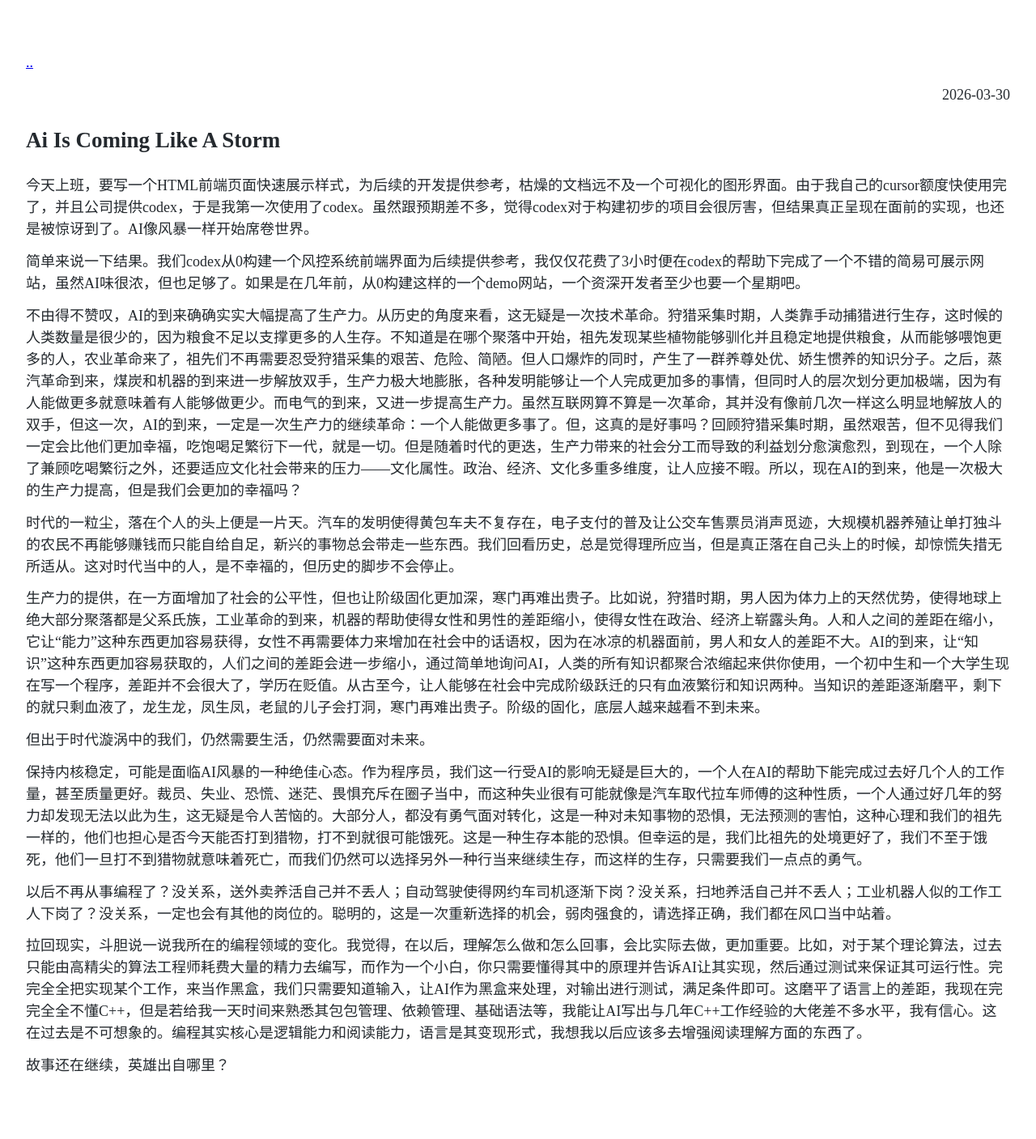
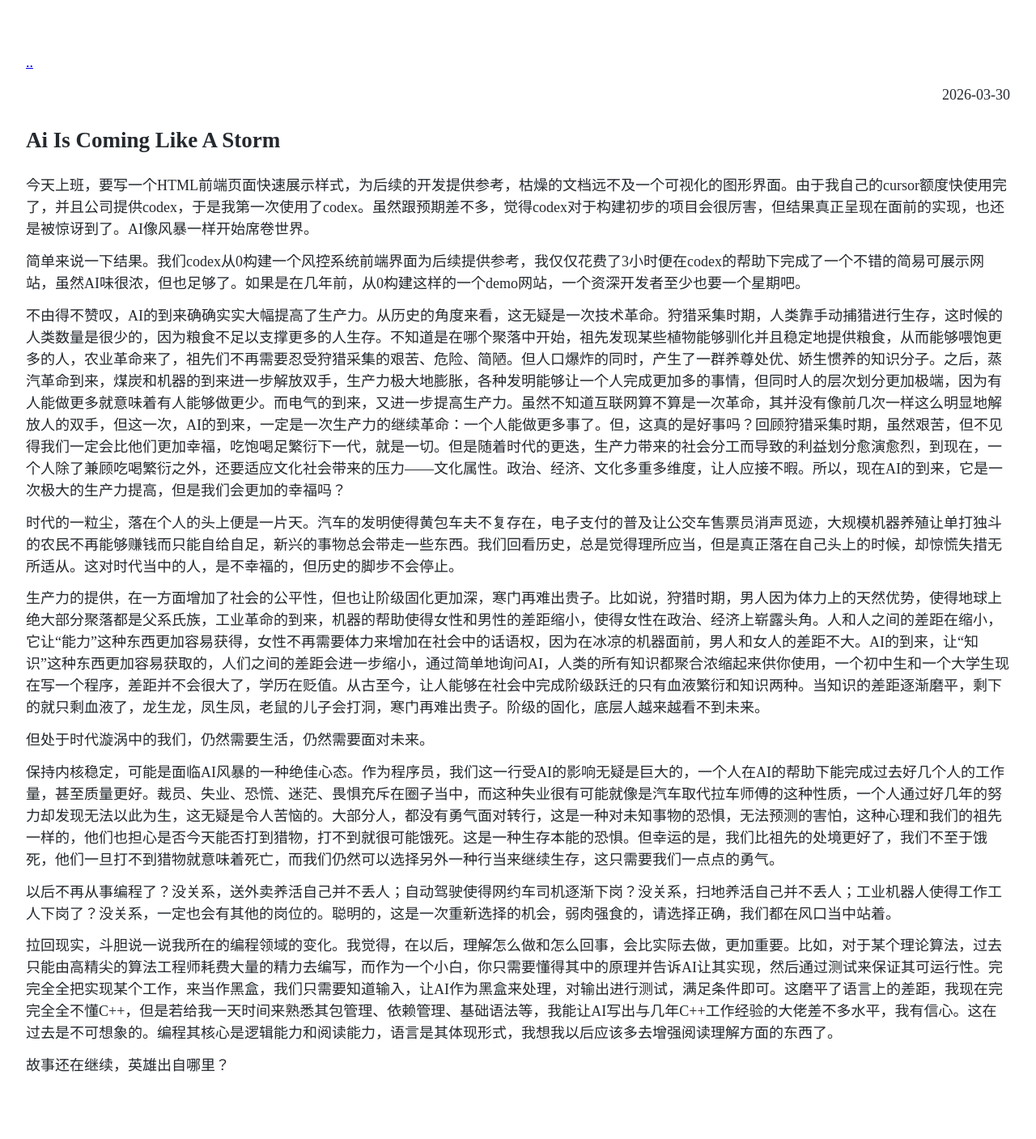
Before and after one commit to chen4903/chen4903.github.io, a Jekyll site: the page built from _posts/2026-03-30-AI-is-coming-like-a-storm.md, in a window 1280 px wide. Shown: the whole page at 81% size. Built offline with Jekyll 4.4.1, drawn with Linux system fonts in a browser that asks for light colours.

Commit message:
fix: typo

```diff
--- a/_posts/2026-03-30-AI-is-coming-like-a-storm.md
+++ b/_posts/2026-03-30-AI-is-coming-like-a-storm.md
@@ -7,18 +7,18 @@ category: articles
 
 简单来说一下结果。我们codex从0构建一个风控系统前端界面为后续提供参考，我仅仅花费了3小时便在codex的帮助下完成了一个不错的简易可展示网站，虽然AI味很浓，但也足够了。如果是在几年前，从0构建这样的一个demo网站，一个资深开发者至少也要一个星期吧。
 
-不由得不赞叹，AI的到来确确实实大幅提高了生产力。从历史的角度来看，这无疑是一次技术革命。狩猎采集时期，人类靠手动捕猎进行生存，这时候的人类数量是很少的，因为粮食不足以支撑更多的人生存。不知道是在哪个聚落中开始，祖先发现某些植物能够驯化并且稳定地提供粮食，从而能够喂饱更多的人，农业革命来了，祖先们不再需要忍受狩猎采集的艰苦、危险、简陋。但人口爆炸的同时，产生了一群养尊处优、娇生惯养的知识分子。之后，蒸汽革命到来，煤炭和机器的到来进一步解放双手，生产力极大地膨胀，各种发明能够让一个人完成更加多的事情，但同时人的层次划分更加极端，因为有人能做更多就意味着有人能够做更少。而电气的到来，又进一步提高生产力。虽然互联网算不算是一次革命，其并没有像前几次一样这么明显地解放人的双手，但这一次，AI的到来，一定是一次生产力的继续革命：一个人能做更多事了。但，这真的是好事吗？回顾狩猎采集时期，虽然艰苦，但不见得我们一定会比他们更加幸福，吃饱喝足繁衍下一代，就是一切。但是随着时代的更迭，生产力带来的社会分工而导致的利益划分愈演愈烈，到现在，一个人除了兼顾吃喝繁衍之外，还要适应文化社会带来的压力——文化属性。政治、经济、文化多重多维度，让人应接不暇。所以，现在AI的到来，他是一次极大的生产力提高，但是我们会更加的幸福吗？
+不由得不赞叹，AI的到来确确实实大幅提高了生产力。从历史的角度来看，这无疑是一次技术革命。狩猎采集时期，人类靠手动捕猎进行生存，这时候的人类数量是很少的，因为粮食不足以支撑更多的人生存。不知道是在哪个聚落中开始，祖先发现某些植物能够驯化并且稳定地提供粮食，从而能够喂饱更多的人，农业革命来了，祖先们不再需要忍受狩猎采集的艰苦、危险、简陋。但人口爆炸的同时，产生了一群养尊处优、娇生惯养的知识分子。之后，蒸汽革命到来，煤炭和机器的到来进一步解放双手，生产力极大地膨胀，各种发明能够让一个人完成更加多的事情，但同时人的层次划分更加极端，因为有人能做更多就意味着有人能够做更少。而电气的到来，又进一步提高生产力。虽然不知道互联网算不算是一次革命，其并没有像前几次一样这么明显地解放人的双手，但这一次，AI的到来，一定是一次生产力的继续革命：一个人能做更多事了。但，这真的是好事吗？回顾狩猎采集时期，虽然艰苦，但不见得我们一定会比他们更加幸福，吃饱喝足繁衍下一代，就是一切。但是随着时代的更迭，生产力带来的社会分工而导致的利益划分愈演愈烈，到现在，一个人除了兼顾吃喝繁衍之外，还要适应文化社会带来的压力——文化属性。政治、经济、文化多重多维度，让人应接不暇。所以，现在AI的到来，它是一次极大的生产力提高，但是我们会更加的幸福吗？
 
 时代的一粒尘，落在个人的头上便是一片天。汽车的发明使得黄包车夫不复存在，电子支付的普及让公交车售票员消声觅迹，大规模机器养殖让单打独斗的农民不再能够赚钱而只能自给自足，新兴的事物总会带走一些东西。我们回看历史，总是觉得理所应当，但是真正落在自己头上的时候，却惊慌失措无所适从。这对时代当中的人，是不幸福的，但历史的脚步不会停止。
 
 生产力的提供，在一方面增加了社会的公平性，但也让阶级固化更加深，寒门再难出贵子。比如说，狩猎时期，男人因为体力上的天然优势，使得地球上绝大部分聚落都是父系氏族，工业革命的到来，机器的帮助使得女性和男性的差距缩小，使得女性在政治、经济上崭露头角。人和人之间的差距在缩小，它让“能力”这种东西更加容易获得，女性不再需要体力来增加在社会中的话语权，因为在冰凉的机器面前，男人和女人的差距不大。AI的到来，让“知识”这种东西更加容易获取的，人们之间的差距会进一步缩小，通过简单地询问AI，人类的所有知识都聚合浓缩起来供你使用，一个初中生和一个大学生现在写一个程序，差距并不会很大了，学历在贬值。从古至今，让人能够在社会中完成阶级跃迁的只有血液繁衍和知识两种。当知识的差距逐渐磨平，剩下的就只剩血液了，龙生龙，凤生凤，老鼠的儿子会打洞，寒门再难出贵子。阶级的固化，底层人越来越看不到未来。
 
-但出于时代漩涡中的我们，仍然需要生活，仍然需要面对未来。
+但处于时代漩涡中的我们，仍然需要生活，仍然需要面对未来。
 
-保持内核稳定，可能是面临AI风暴的一种绝佳心态。作为程序员，我们这一行受AI的影响无疑是巨大的，一个人在AI的帮助下能完成过去好几个人的工作量，甚至质量更好。裁员、失业、恐慌、迷茫、畏惧充斥在圈子当中，而这种失业很有可能就像是汽车取代拉车师傅的这种性质，一个人通过好几年的努力却发现无法以此为生，这无疑是令人苦恼的。大部分人，都没有勇气面对转化，这是一种对未知事物的恐惧，无法预测的害怕，这种心理和我们的祖先一样的，他们也担心是否今天能否打到猎物，打不到就很可能饿死。这是一种生存本能的恐惧。但幸运的是，我们比祖先的处境更好了，我们不至于饿死，他们一旦打不到猎物就意味着死亡，而我们仍然可以选择另外一种行当来继续生存，而这样的生存，只需要我们一点点的勇气。
+保持内核稳定，可能是面临AI风暴的一种绝佳心态。作为程序员，我们这一行受AI的影响无疑是巨大的，一个人在AI的帮助下能完成过去好几个人的工作量，甚至质量更好。裁员、失业、恐慌、迷茫、畏惧充斥在圈子当中，而这种失业很有可能就像是汽车取代拉车师傅的这种性质，一个人通过好几年的努力却发现无法以此为生，这无疑是令人苦恼的。大部分人，都没有勇气面对转行，这是一种对未知事物的恐惧，无法预测的害怕，这种心理和我们的祖先一样的，他们也担心是否今天能否打到猎物，打不到就很可能饿死。这是一种生存本能的恐惧。但幸运的是，我们比祖先的处境更好了，我们不至于饿死，他们一旦打不到猎物就意味着死亡，而我们仍然可以选择另外一种行当来继续生存，这只需要我们一点点的勇气。
 
-以后不再从事编程了？没关系，送外卖养活自己并不丢人；自动驾驶使得网约车司机逐渐下岗？没关系，扫地养活自己并不丢人；工业机器人似的工作工人下岗了？没关系，一定也会有其他的岗位的。聪明的，这是一次重新选择的机会，弱肉强食的，请选择正确，我们都在风口当中站着。
+以后不再从事编程了？没关系，送外卖养活自己并不丢人；自动驾驶使得网约车司机逐渐下岗？没关系，扫地养活自己并不丢人；工业机器人使得工作工人下岗了？没关系，一定也会有其他的岗位的。聪明的，这是一次重新选择的机会，弱肉强食的，请选择正确，我们都在风口当中站着。
 
-拉回现实，斗胆说一说我所在的编程领域的变化。我觉得，在以后，理解怎么做和怎么回事，会比实际去做，更加重要。比如，对于某个理论算法，过去只能由高精尖的算法工程师耗费大量的精力去编写，而作为一个小白，你只需要懂得其中的原理并告诉AI让其实现，然后通过测试来保证其可运行性。完完全全把实现某个工作，来当作黑盒，我们只需要知道输入，让AI作为黑盒来处理，对输出进行测试，满足条件即可。这磨平了语言上的差距，我现在完完全全不懂C++，但是若给我一天时间来熟悉其包包管理、依赖管理、基础语法等，我能让AI写出与几年C++工作经验的大佬差不多水平，我有信心。这在过去是不可想象的。编程其实核心是逻辑能力和阅读能力，语言是其变现形式，我想我以后应该多去增强阅读理解方面的东西了。
+拉回现实，斗胆说一说我所在的编程领域的变化。我觉得，在以后，理解怎么做和怎么回事，会比实际去做，更加重要。比如，对于某个理论算法，过去只能由高精尖的算法工程师耗费大量的精力去编写，而作为一个小白，你只需要懂得其中的原理并告诉AI让其实现，然后通过测试来保证其可运行性。完完全全把实现某个工作，来当作黑盒，我们只需要知道输入，让AI作为黑盒来处理，对输出进行测试，满足条件即可。这磨平了语言上的差距，我现在完完全全不懂C++，但是若给我一天时间来熟悉其包管理、依赖管理、基础语法等，我能让AI写出与几年C++工作经验的大佬差不多水平，我有信心。这在过去是不可想象的。编程其核心是逻辑能力和阅读能力，语言是其体现形式，我想我以后应该多去增强阅读理解方面的东西了。
 
 故事还在继续，英雄出自哪里？
```
